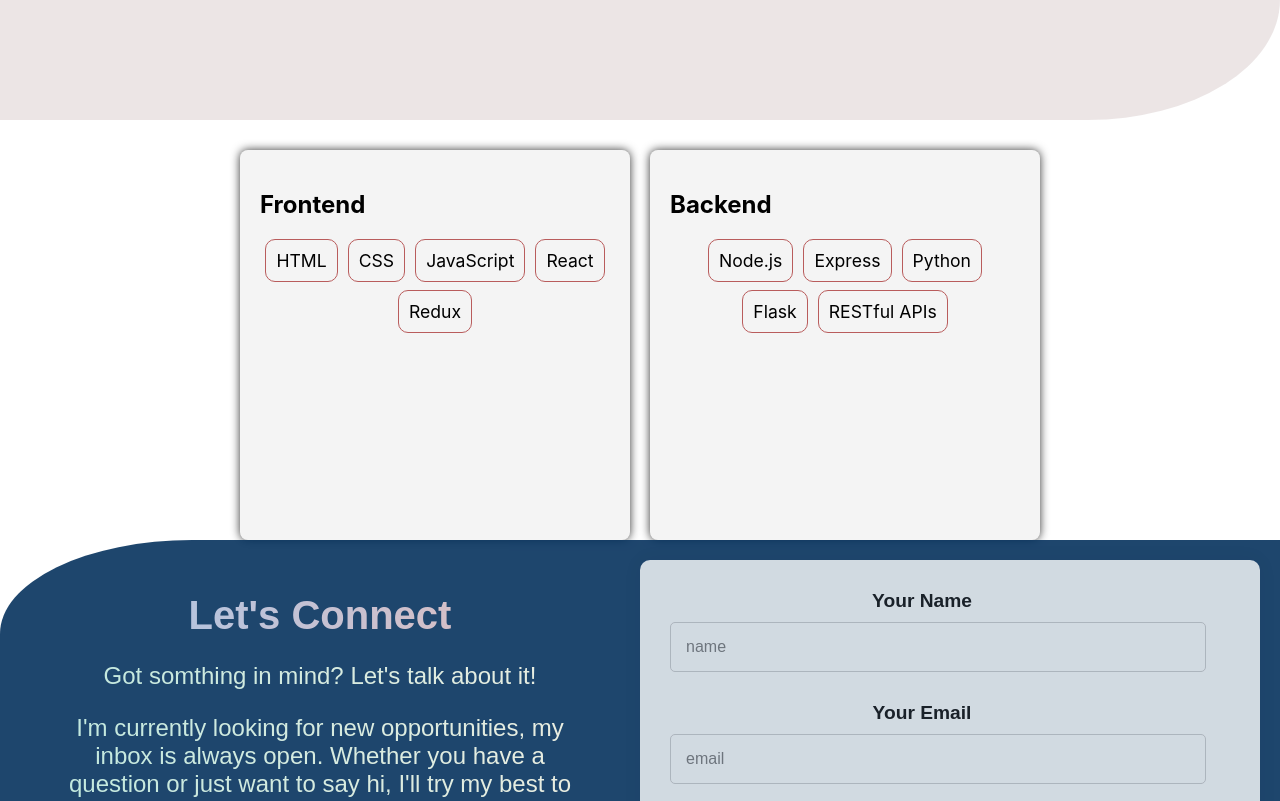
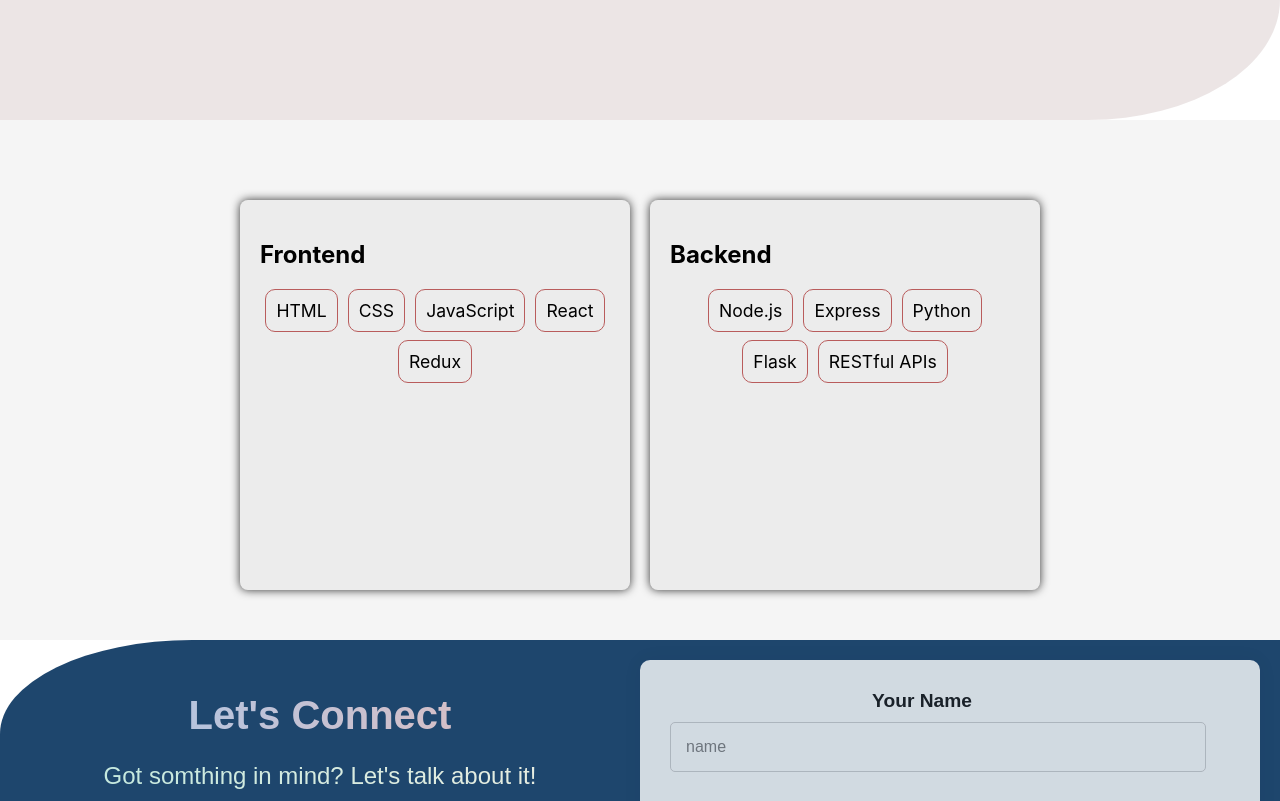
Before and after one commit to abdozayan12/New-Portfolio, a React (Create React App) app: page / in a window 1280 px wide. Shown: the part 680-1481 px from the top of the page. Built offline with nearby package versions, Linux system fonts and the light colour scheme.

Commit message:
Update About.css

```diff
--- a/src/components/About/About.css
+++ b/src/components/About/About.css
@@ -1,3 +1,8 @@
+.about {
+    background-color: #f5f5f5;
+    padding: 50px 0;
+}
+
 .about-cards {
     display: flex;
     flex-wrap: wrap;
```
